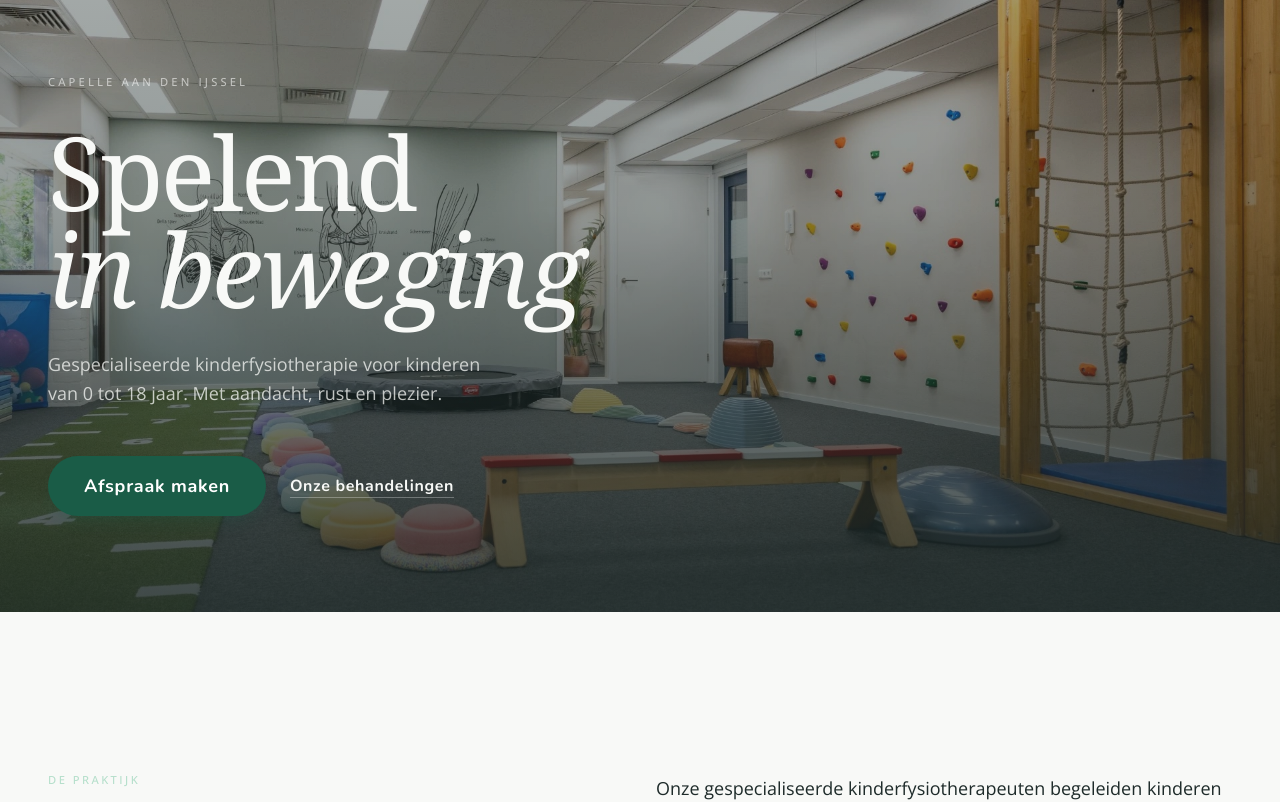
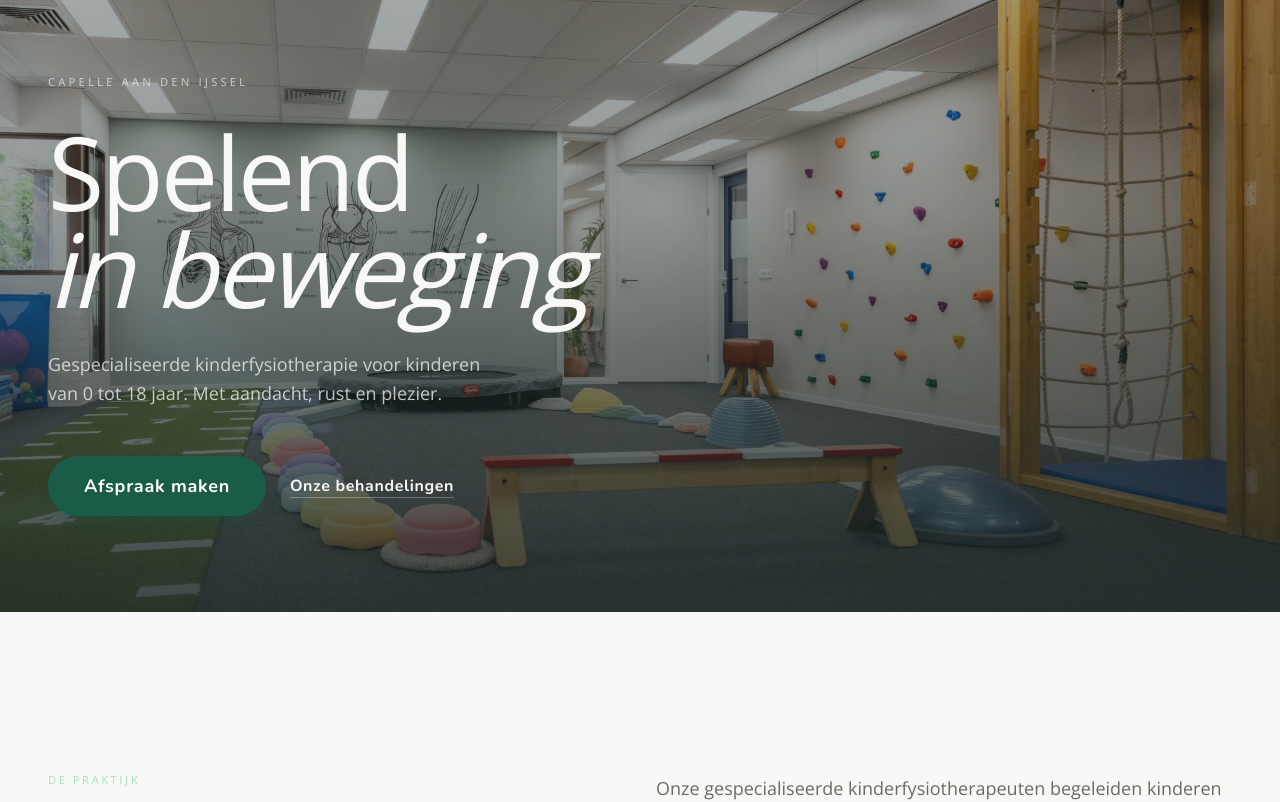
Before and after one commit to Maximustopdeals/kidsfysio-capelle-next-js, a Next.js app: page / in a window 1280 px wide. Shown: the part 1140-1942 px from the top of the page. Built offline with nearby package versions, Linux system fonts and the light colour scheme.

Commit message:
Add new color variables and update comments in globals.css
Added new colors for the editorial homepage and updated comments.

```diff
--- a/src/app/globals.css
+++ b/src/app/globals.css
@@ -1,14 +1,18 @@
 @import "tailwindcss";
 
 @theme {
-  /* Dit zijn de kleuren die in jouw Button.tsx worden gebruikt */
+  /* Bestaande kleuren */
   --color-cream: #f8f9f7;
   --color-charcoal: #1e2b2a;
   --color-ink: #111a19;
   --color-sage: #b5dfcb;
   --color-forest: #1a5c47;
 
-  /* Onze merk-kleuren */
+  /* NIEUW: Toegevoegd voor de editorial homepage */
+  --color-warm-gray: #f4f4f2;
+  --color-muted: #6b6b66;
+
+  /* Merk-kleuren */
   --color-brand-primary: #1a5c47;
   --color-brand-dark: #144536;
   --color-brand-mint: #b5dfcb;
@@ -17,6 +21,7 @@
   /* Lettertypes */
   --font-nunito: var(--font-nunito), "Nunito", sans-serif;
   --font-open-sans: var(--font-open-sans), "Open Sans", sans-serif;
+  --font-serif: var(--font-playfair), "Playfair Display", serif; /* NIEUW */
 }
 
 @layer base {
@@ -31,8 +36,3 @@
     @apply font-nunito font-extrabold text-forest;
   }
 }
-
-/* Custom utility voor de glas-look van de header */
-@utility backdrop-glass {
-  @apply bg-white/90 backdrop-blur-md border-b border-charcoal/5 shadow-sm;
-}
```
